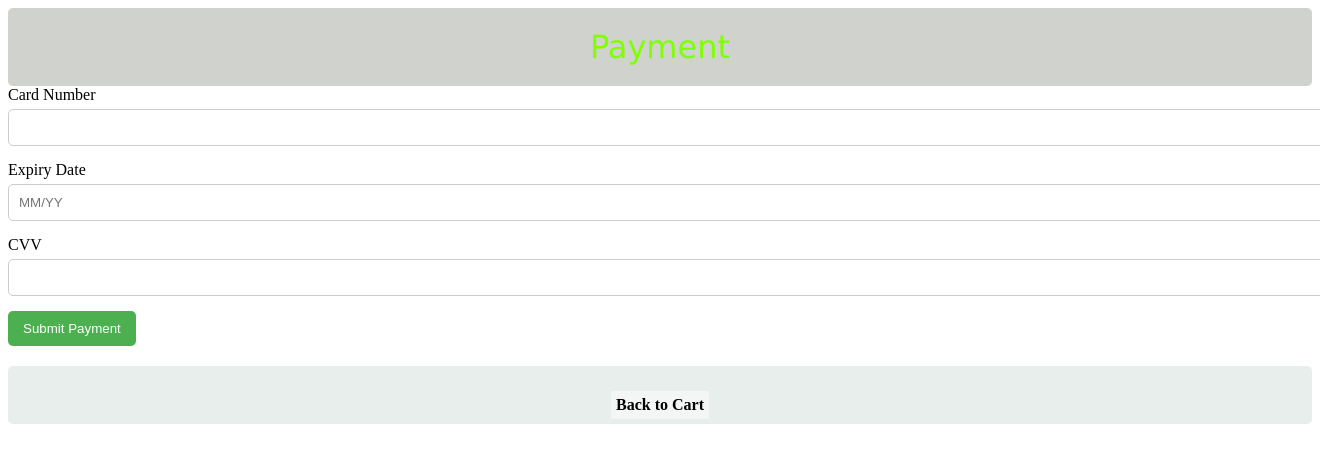
After one commit to asteadman216/Cafe, a Django app: page /payment/ in a window 1320 px wide; the page is wider, and only the part inside the window is pictured. The commit adds this page. Shown: the top 463 px of that part. Run offline with Django 5.2, Linux system fonts and the light colour scheme; a user stored in the database is signed in; some libraries are stand-ins or nearby versions.

Commit message:
updated cart and payment

```diff
--- /dev/null
+++ b/catalog/templates/catalog/payment.html
@@ -0,0 +1,74 @@
+{% load static %}
+{% load crispy_forms_tags %}
+{% load crispy_forms_filters %}
+<!DOCTYPE html>
+<html lang="en">
+<head>
+    <meta charset="UTF-8">
+    <title>Payment</title>
+    <link rel="stylesheet" href="{% static 'css/my_styles.css' %}">
+    <style>
+        .form-group {
+            margin-bottom: 15px;
+        }
+        .form-group label {
+            display: block;
+            margin-bottom: 5px;
+        }
+        .form-group input {
+            width: 100%;
+            padding: 10px;
+            border: 1px solid #ccc;
+            border-radius: 5px;
+        }
+        .submit-button {
+            padding: 10px 15px;
+            background-color: #4CAF50;
+            color: white;
+            border: none;
+            border-radius: 5px;
+            cursor: pointer;
+        }
+        .submit-button:hover {
+            background-color: #45a049;
+        }
+        .heading {
+            margin-top: 20px;
+            display: block;
+            text-align: center;
+            text-decoration: none;
+            color: #000;
+        }
+    </style>
+</head>
+<body>
+    <h1>Payment</h1>
+    <form id="payment-form">
+        <div class="form-group">
+            <label for="card-number">Card Number</label>
+            <input type="text" id="card-number" name="card_number" required>
+        </div>
+        <div class="form-group">
+            <label for="expiry-date">Expiry Date</label>
+            <input type="text" id="expiry-date" name="expiry_date" placeholder="MM/YY" required>
+        </div>
+        <div class="form-group">
+            <label for="cvv">CVV</label>
+            <input type="text" id="cvv" name="cvv" required>
+        </div>
+        <button type="submit" class="submit-button">Submit Payment</button>
+    </form>
+    <p class="image-contain">
+        <a class="heading" href="{% url 'cart_detail' %}">Back to Cart</a>
+    </p>
+    <script>
+        document.getElementById('payment-form').addEventListener('submit', function(e) {
+            e.preventDefault();
+            // You can add your payment processing logic here
+            alert('Payment submitted successfully!');
+            localStorage.removeItem('cart');
+            window.location.href = "{% url 'home' %}";
+        });
+    </script>
+</body>
+</html>
--- a/catalog/urls.py
+++ b/catalog/urls.py
@@ -12,4 +12,5 @@
     path('kids-menu/', views.kids_menu, name='kids_menu'),
     path('cart_detail/', views.cart_detail, name='cart_detail'),
     path('add_to_cart/<int:product_id>/',views.add_to_cart, name='add_to_cart'),
+    path('payment/', views.payment, name='payment'),
 ]
--- a/catalog/views.py
+++ b/catalog/views.py
@@ -314,3 +314,7 @@
     else:
         form = CartAddProductForm(instance=cart_item)
     return render(request, 'cart/update_cart.html', {'form': form, 'cart_item': cart_item})
+
+@login_required
+def payment(request):
+    return render(request, 'catalog/payment.html')
```
Also changed, not shown: catalog/templates/catalog/cart_detail.html (+31 -2 lines).
